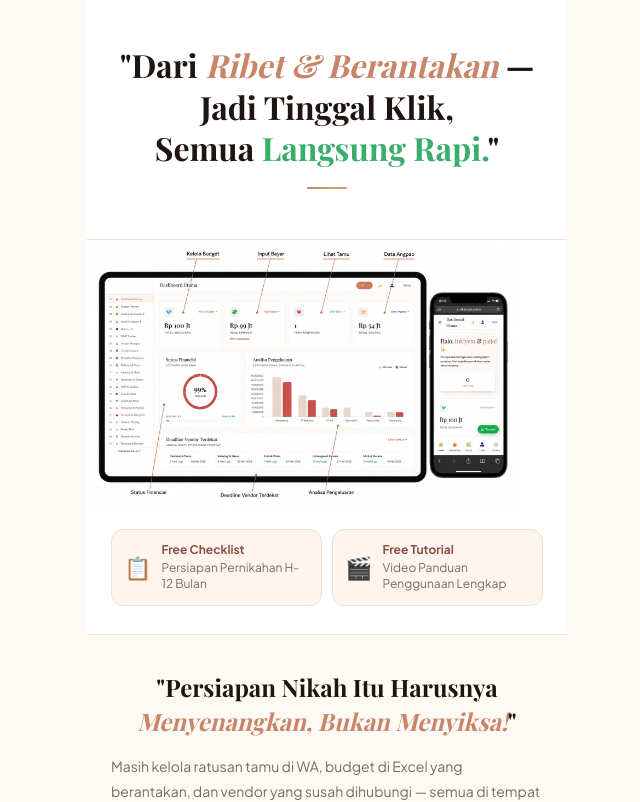
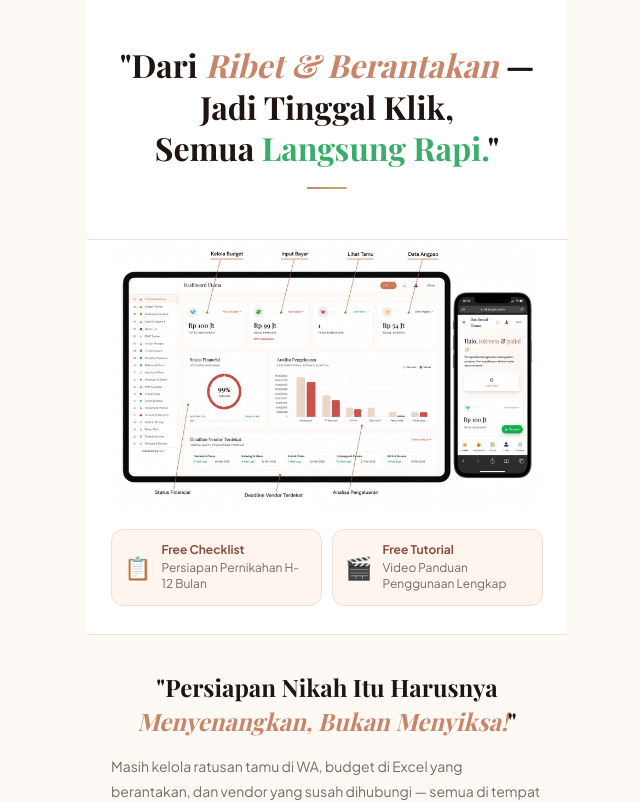
Before and after one commit to Willybrenkman/nikah-rapi-web, a React (Vite) app: page /v4 in a window 1280 px wide. Shown: the top 802 px of the page, without its empty margins (313-953 px from the left). Built offline with nearby package versions, Linux system fonts and the light colour scheme; no server answers; a web font is replaced by a local one.

Commit message:
revert: restore product photo to original size

```diff
--- a/src/pages/landing/NikahRapiLanding.jsx
+++ b/src/pages/landing/NikahRapiLanding.jsx
@@ -537,7 +537,7 @@ export default function NikahRapiLanding() {
                     <img
                         src="/landing-assets/gambaran-produk-hp.jpg"
                         alt="Gambaran Produk Nikah Rapi di HP"
-                        style={{ width: 'calc(100% + 48px)', marginLeft: '-24px', height: 'auto', display: 'block' }}
+                        style={{ width: '100%', height: 'auto', borderRadius: '16px', display: 'block' }}
                     />
 
                     {/* FREEBIES */}
```
